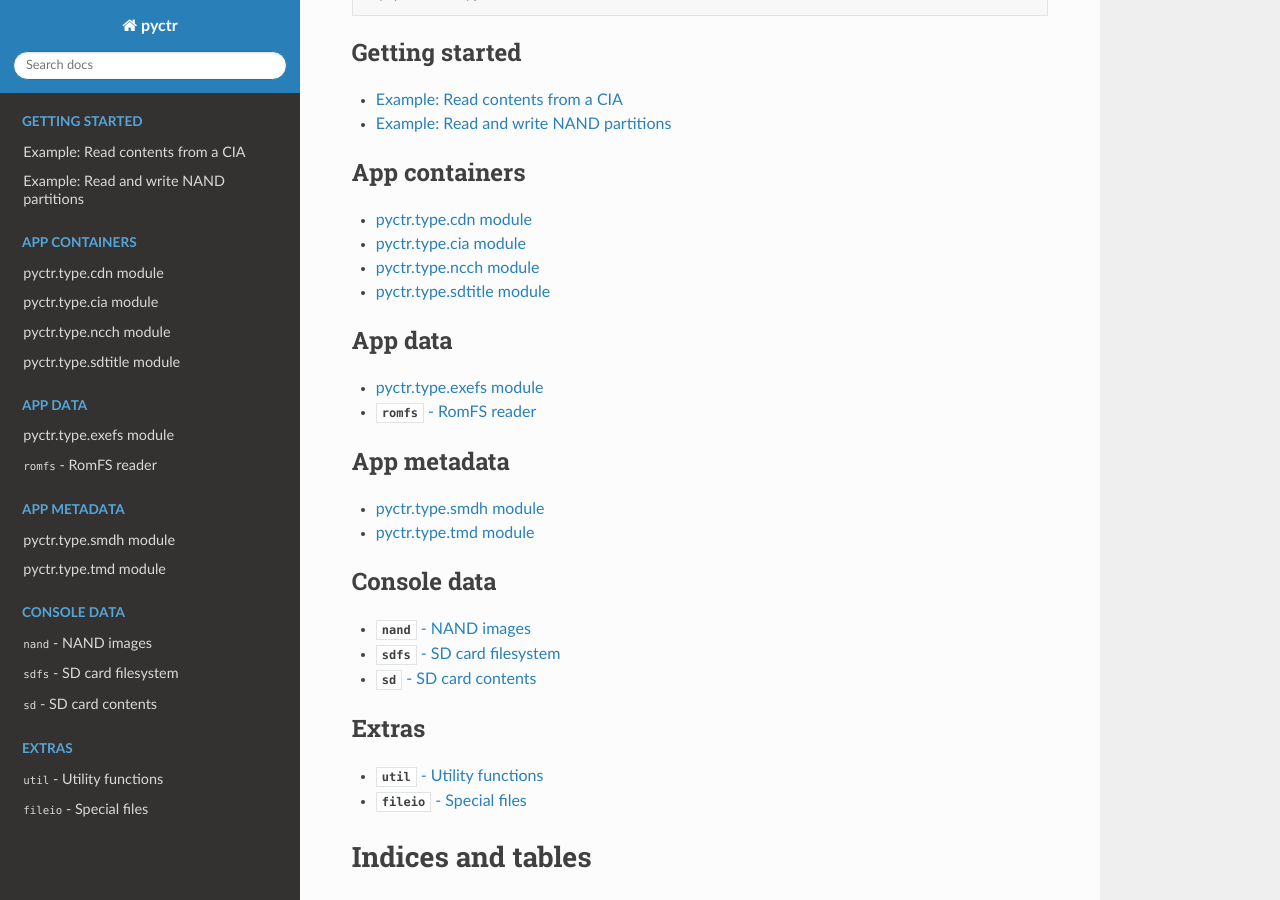
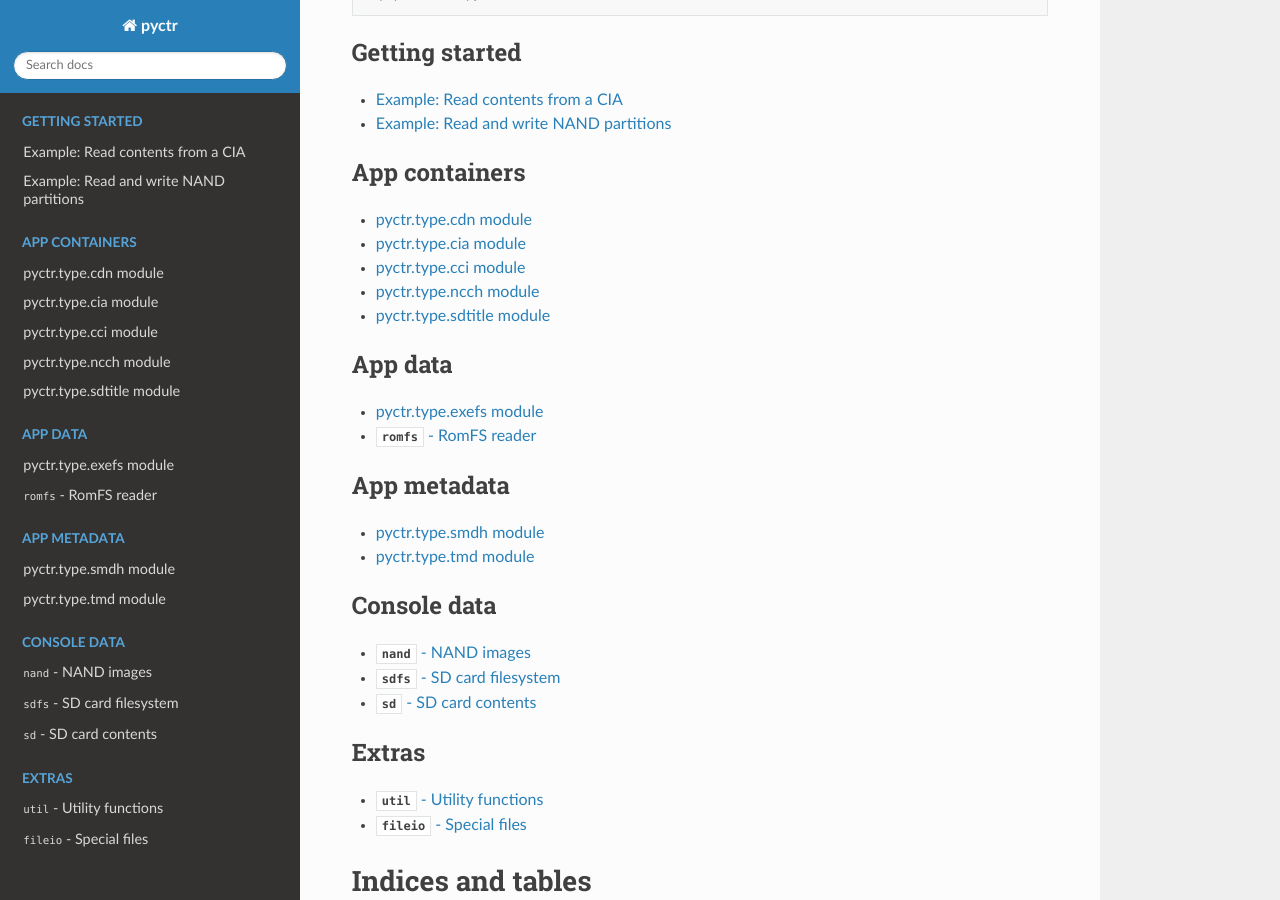
Before and after one commit to ihaveamac/pyctr, a Sphinx documentation site: the page built from docs/index.rst, in a window 1280 px wide and 900 px high, scrolled down 862 px. Built offline with Sphinx 7.4.7 and the Read the Docs theme 2.0.0, drawn with Linux system fonts in a browser that asks for light colours.

Commit message:
docs: list cci under app containers

```diff
--- a/docs/index.rst
+++ b/docs/index.rst
@@ -51,6 +51,7 @@ It can be installed with ``pip``:
 
    pyctr.type.cdn
    pyctr.type.cia
+   pyctr.type.cci
    pyctr.type.ncch
    pyctr.type.sdtitle
 
```
